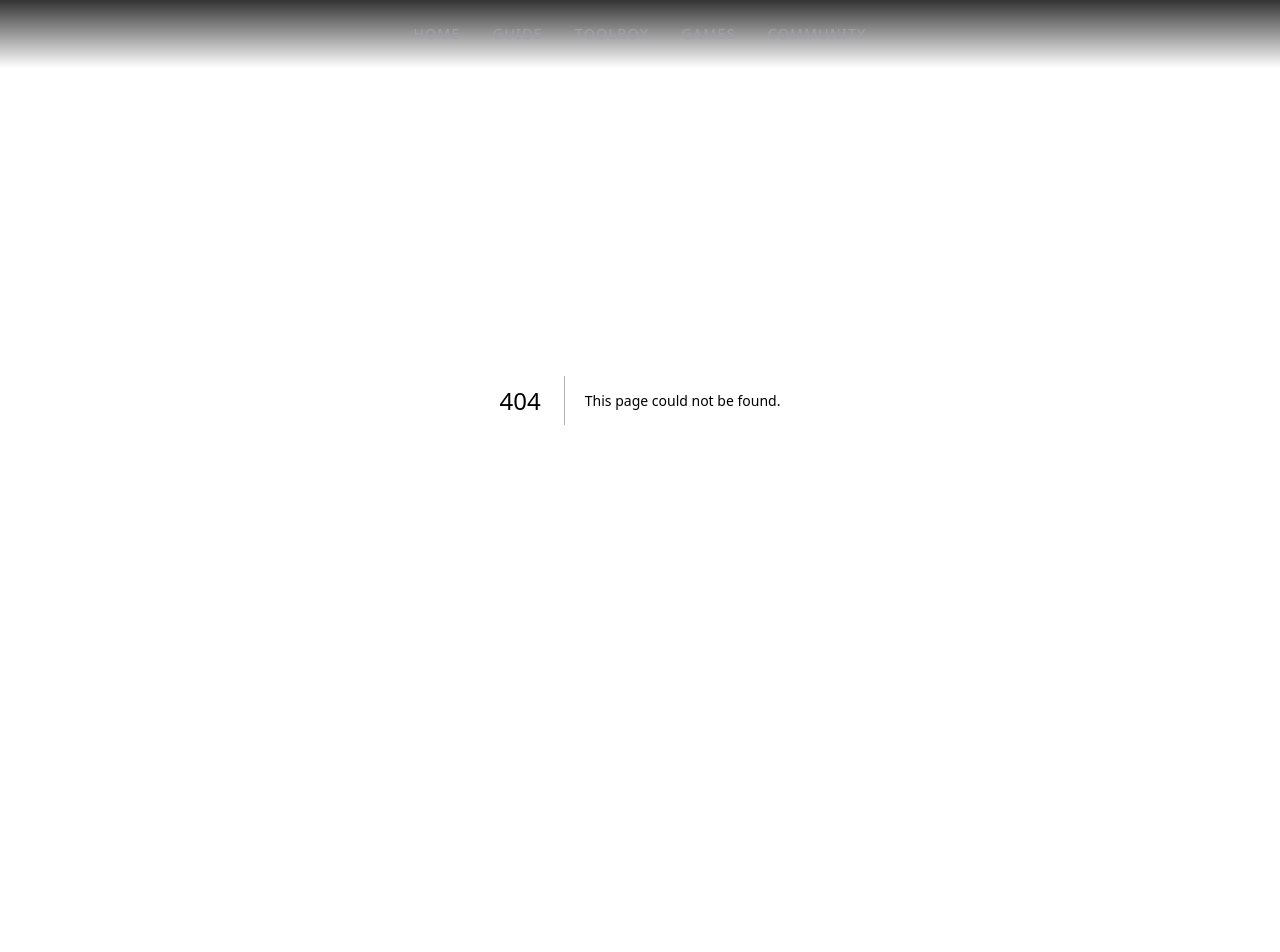
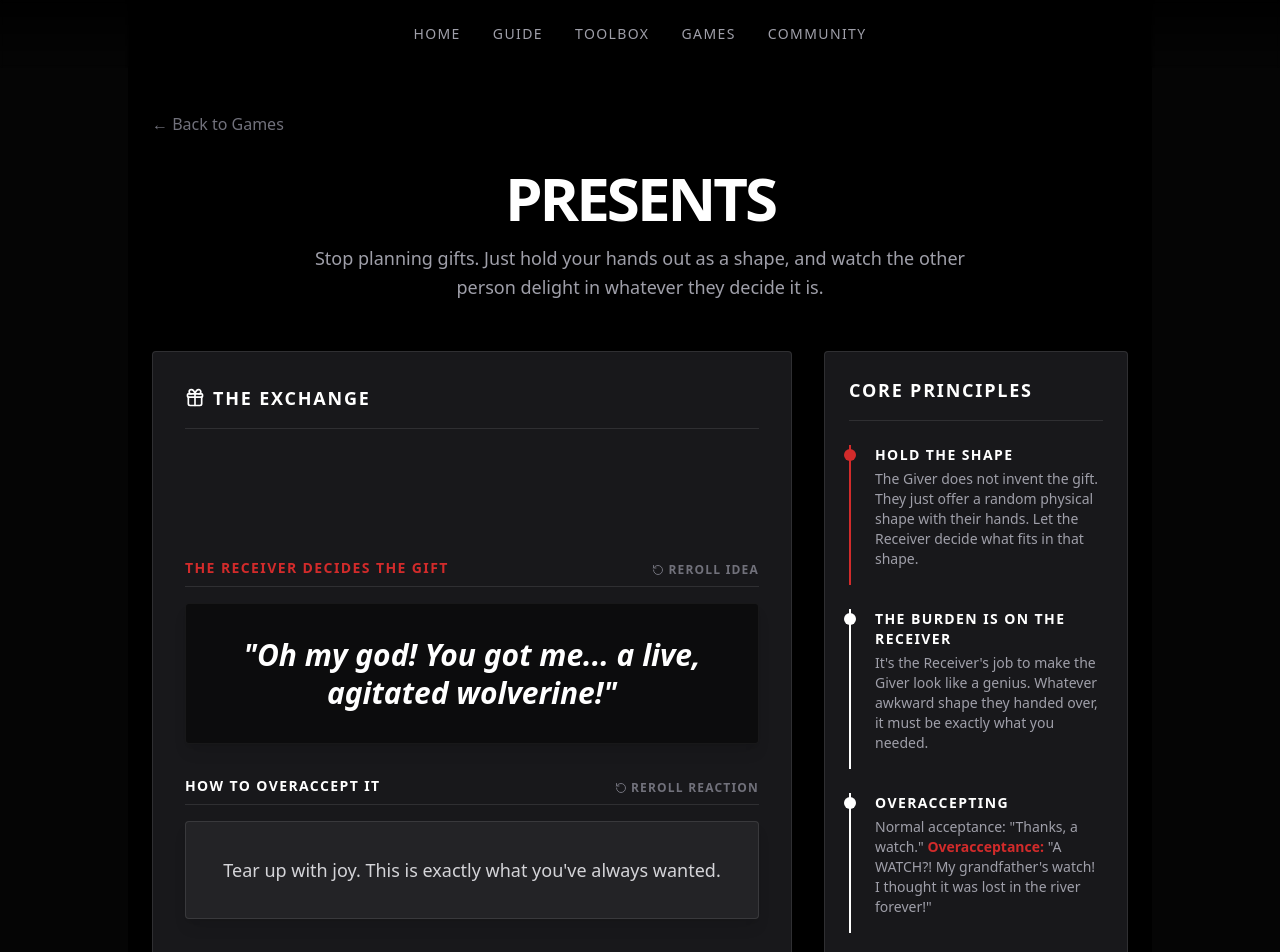
Before and after one commit to Mathe-S/improv, a Next.js app: page /games/presents in a window 1280 px wide. Before the commit this address had no page. Shown: the top 952 px of the page. Before the commit the page ends 800 px from the top, so only its background shows below. Built offline with nearby package versions, Linux system fonts and the light colour scheme.

Commit message:
feat: Implement the 'Presents' improv game page and add its slug to the toolbox data.

```diff
--- /dev/null
+++ b/src/app/games/presents/page.tsx
@@ -0,0 +1,144 @@
+"use client";
+
+import { useState } from "react";
+import Link from "next/link";
+import { getRandomItem } from "@/data/toolboxData";
+import { Gift, RotateCcw } from "lucide-react";
+
+const obscureGifts = [
+  "A live, agitated wolverine",
+  "A completely invisible bicycle",
+  "A box full of someone else's teeth",
+  "A ticket to last week's concert",
+  "A miniature, fully storming raincloud",
+  "A single, very heavy bowling ball",
+  "A ticking, glowing briefcase",
+  "A completely melted ice cream cone",
+];
+
+const overacceptReactions = [
+  "Tear up with joy. This is exactly what you've always wanted.",
+  "Scream. It's the most exciting thing you've ever held.",
+  "Immediately put it on/eat it/use it like an expert.",
+  "Act like it's a sacred, ancient artifact.",
+  "Tell a quick, fake childhood story about why this means so much to you.",
+];
+
+export default function PresentsGamePage() {
+  const [giftIdea, setGiftIdea] = useState(obscureGifts[0]);
+  const [reaction, setReaction] = useState(overacceptReactions[0]);
+
+  const generateNewGift = () => setGiftIdea(getRandomItem(obscureGifts));
+  const generateNewReaction = () => setReaction(getRandomItem(overacceptReactions));
+
+  return (
+    <div className="min-h-screen bg-black pt-28 pb-20 px-6 max-w-5xl mx-auto flex flex-col">
+      <Link href="/games" className="text-zinc-500 hover:text-white mb-8 inline-block transition-colors shrink-0">
+        ← Back to Games
+      </Link>
+
+      <div className="text-center mb-12 shrink-0">
+        <h1 className="text-4xl md:text-6xl font-black text-white mb-4 tracking-tighter uppercase relative inline-block">
+          Presents
+        </h1>
+        <p className="text-zinc-400 max-w-2xl mx-auto text-lg leading-relaxed">
+          Stop planning gifts. Just hold your hands out as a shape, and watch the other person delight in whatever they decide it is.
+        </p>
+      </div>
+
+      <div className="grid lg:grid-cols-12 gap-8 mb-8 flex-1">
+
+        {/* Play Space Board */}
+        <div className="lg:col-span-8 bg-zinc-900 border border-white/10 rounded-sm p-6 md:p-8 flex flex-col shadow-lg">
+
+          <div className="flex justify-between items-center border-b border-white/10 pb-4 mb-4 shrink-0">
+             <h2 className="text-lg font-bold text-white uppercase tracking-widest flex items-center gap-2">
+                <Gift className="w-5 h-5" /> The Exchange
+             </h2>
+          </div>
+
+          <div className="flex-1 space-y-8 flex flex-col justify-center animate-in fade-in zoom-in-95 duration-300 py-8">
+
+             {/* The Receiver section is the most important part of "Presents" according to Johnstone */}
+             <div className="space-y-4">
+                <div className="flex justify-between items-end border-b border-white/10 pb-2">
+                   <p className="text-sm font-bold text-accent-red uppercase tracking-widest">
+                     The Receiver Decides The Gift
+                   </p>
+                   <button
+                     onClick={generateNewGift}
+                     className="text-xs text-zinc-500 hover:text-white transition-colors uppercase font-bold tracking-widest flex items-center gap-1"
+                   >
+                     <RotateCcw className="w-3 h-3"/> Reroll Idea
+                   </button>
+                </div>
+                <div className="bg-black/50 border border-white/5 p-8 rounded-sm text-center shadow-lg">
+                   <p className="text-2xl md:text-3xl font-bold text-white leading-tight min-h-[4rem] flex items-center justify-center italic">
+                      "Oh my god! You got me... {giftIdea.toLowerCase()}!"
+                   </p>
+                </div>
+             </div>
+
+             <div className="space-y-4">
+                <div className="flex justify-between items-end border-b border-white/10 pb-2">
+                   <p className="text-sm font-bold text-white uppercase tracking-widest">
+                     How To Overaccept It
+                   </p>
+                   <button
+                     onClick={generateNewReaction}
+                     className="text-xs text-zinc-500 hover:text-white transition-colors uppercase font-bold tracking-widest flex items-center gap-1"
+                   >
+                     <RotateCcw className="w-3 h-3"/> Reroll Reaction
+                   </button>
+                </div>
+                <div className="bg-white/5 border border-white/10 p-6 rounded-sm text-center shadow-lg">
+                   <p className="text-lg font-medium text-zinc-300 min-h-[3rem] flex items-center justify-center">
+                      {reaction}
+                   </p>
+                </div>
+             </div>
+
+          </div>
+        </div>
+
+        {/* Rules Sidebar */}
+        <div className="lg:col-span-4 space-y-6 flex flex-col">
+
+          <div className="bg-zinc-900 border border-white/10 rounded-sm p-6 shadow-lg flex-1">
+            <h2 className="text-lg font-bold text-white uppercase tracking-widest mb-6 border-b border-white/10 pb-4">
+              Core Principles
+            </h2>
+
+            <div className="space-y-6">
+               <div className="relative pl-6 border-l-2 border-accent-red pb-4">
+                  <div className="absolute w-3 h-3 bg-accent-red rounded-full -left-[7px] top-1"></div>
+                  <h3 className="text-white font-bold mb-1 uppercase tracking-widest text-sm">Hold The Shape</h3>
+                  <p className="text-zinc-400 text-sm">The Giver does not invent the gift. They just offer a random physical shape with their hands. Let the Receiver decide what fits in that shape.</p>
+               </div>
+
+               <div className="relative pl-6 border-l-2 border-white pb-4">
+                  <div className="absolute w-3 h-3 bg-white rounded-full -left-[7px] top-1"></div>
+                  <h3 className="text-white font-bold mb-1 uppercase tracking-widest text-sm">The Burden is on the Receiver</h3>
+                  <p className="text-zinc-400 text-sm">It's the Receiver's job to make the Giver look like a genius. Whatever awkward shape they handed over, it must be exactly what you needed.</p>
+               </div>
+
+               <div className="relative pl-6 border-l-2 border-white pb-4">
+                  <div className="absolute w-3 h-3 bg-white rounded-full -left-[7px] top-1"></div>
+                  <h3 className="text-white font-bold mb-1 uppercase tracking-widest text-sm">Overaccepting</h3>
+                  <p className="text-zinc-400 text-sm">Normal acceptance: "Thanks, a watch." <strong className="text-accent-red">Overacceptance:</strong> "A WATCH?! My grandfather's watch! I thought it was lost in the river forever!"</p>
+               </div>
+
+               <div className="relative pl-6 border-l-2 border-transparent">
+                  <div className="absolute w-3 h-3 bg-white rounded-full -left-[7px] top-1"></div>
+                  <h3 className="text-white font-bold mb-1 uppercase tracking-widest text-sm">Interact With It</h3>
+                  <p className="text-zinc-400 text-sm">Once you unwrap it, you MUST physically use it immediately in the space.</p>
+               </div>
+            </div>
+
+          </div>
+        </div>
+
+      </div>
+    </div>
+  );
+}
--- a/src/data/toolboxData.ts
+++ b/src/data/toolboxData.ts
@@ -492,6 +492,7 @@ export const improvGames: ImprovGame[] = [
     ],
     playerCount: "2",
     difficulty: "beginner",
+    slug: "presents",
   },
   {
     name: "Blind Offers",
```
